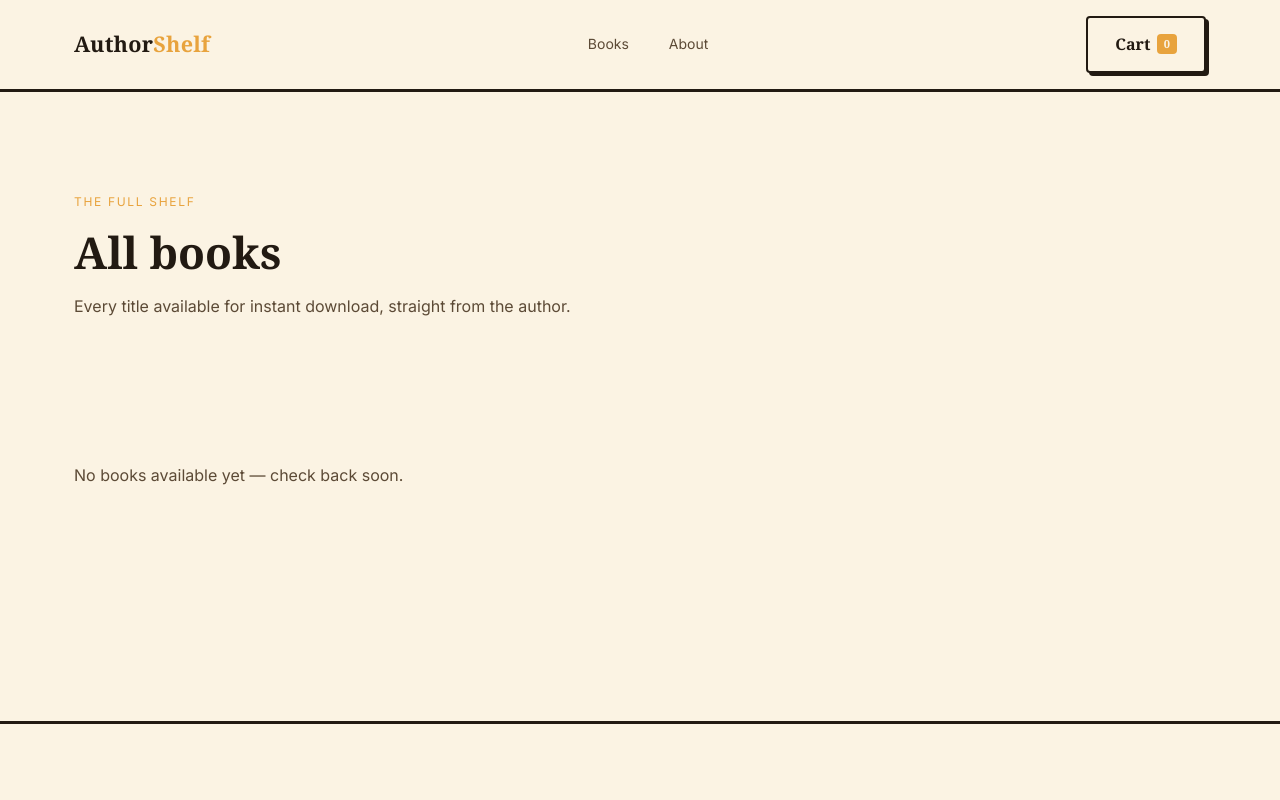
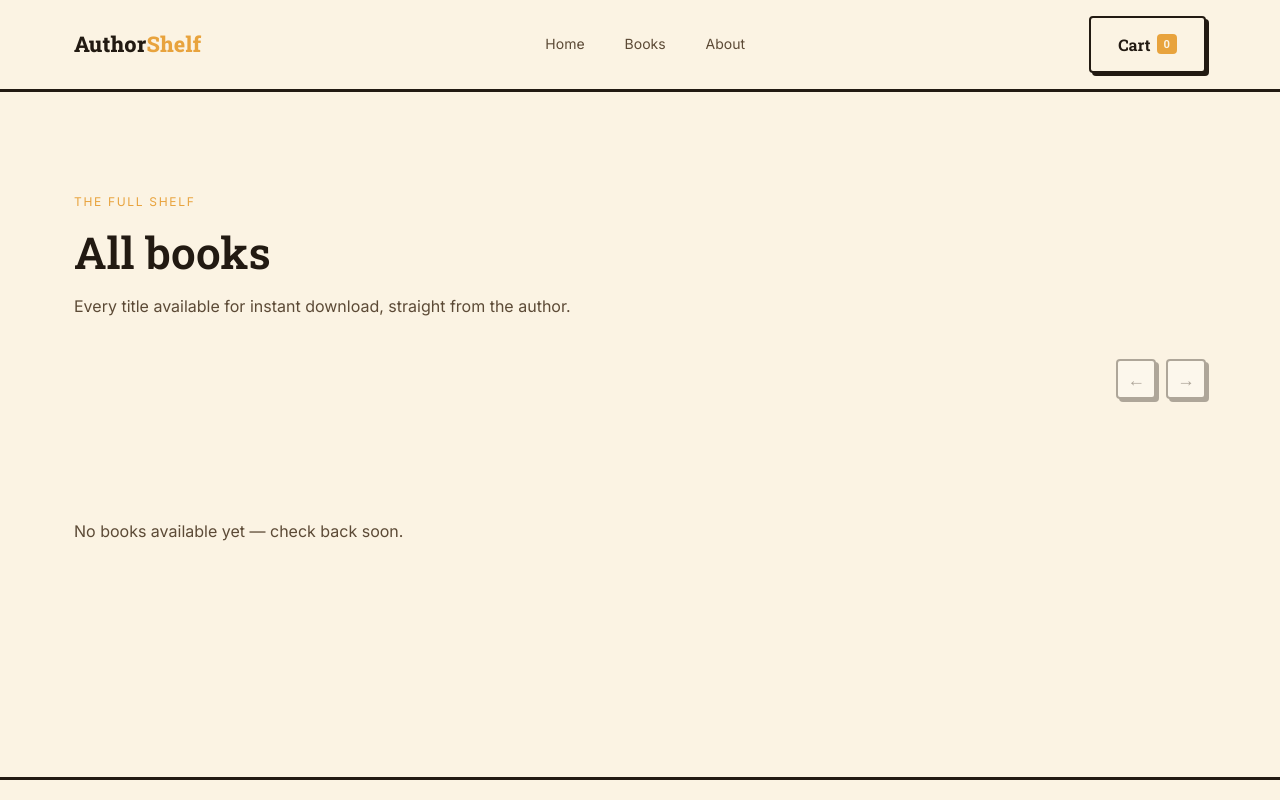
Before and after one commit to ayronisaac1964-web/EBOOK-STORE, a website: page public/pages/storefront.html in a window 1280 px wide. Shown: the top 800 px of the page. Drawn offline with Linux system fonts and the light colour scheme; no server answers.

Commit message:
Update storefront.html

```diff
--- a/public/pages/storefront.html
+++ b/public/pages/storefront.html
@@ -8,7 +8,7 @@
 
 <link rel="preconnect" href="https://fonts.googleapis.com">
 <link rel="preconnect" href="https://fonts.gstatic.com" crossorigin>
-<link href="https://fonts.googleapis.com/css2?family=Fraunces:opsz,wght@9..144,500;9..144,600&family=Inter:wght@400;500;600;700&display=swap" rel="stylesheet">
+<link href="https://fonts.googleapis.com/css2?family=Roboto+Slab:wght@400;600;700;800&family=Inter:wght@400;500;600;700&display=swap" rel="stylesheet">
 
 <!-- Token file loads first, then base/shared, then this page's own rules -->
 <link rel="stylesheet" href="../assets/css/variables.css">
@@ -21,6 +21,7 @@
   <div class="container">
     <a href="../index.html" class="brand">Author<span>Shelf</span></a>
     <nav class="nav-links">
+      <a href="../index.html">Home</a>
       <a href="storefront.html">Books</a>
       <a href="about.html">About</a>
     </nav>
@@ -41,13 +42,20 @@
     </div>
   </section>
 
-  <!-- ============ CATALOG GRID ============ -->
-  <!-- Populated from BOOKS in assets/js/books-data.js — see storefront.js -->
+  <!-- ============ CATALOG CAROUSEL ============ -->
+  <!-- Populated from BOOKS in assets/js/books-data.js — see storefront.js.
+       Horizontal scroll-snap carousel: swipe on mobile, arrow buttons
+       on desktop. Same .book-card markup as the grid used to have. -->
   <section class="section catalog">
-    <div class="container">
+    <div class="container catalog-carousel">
+      <div class="catalog-nav">
+        <button class="catalog-nav-btn" id="catalog-prev" aria-label="Previous book">&#8592;</button>
+        <button class="catalog-nav-btn" id="catalog-next" aria-label="Next book">&#8594;</button>
+      </div>
       <div class="book-grid catalog-grid" id="catalog-grid">
         <!-- book cards injected here by storefront.js -->
       </div>
+      <div class="catalog-dots" id="catalog-dots"></div>
     </div>
   </section>
 
```
